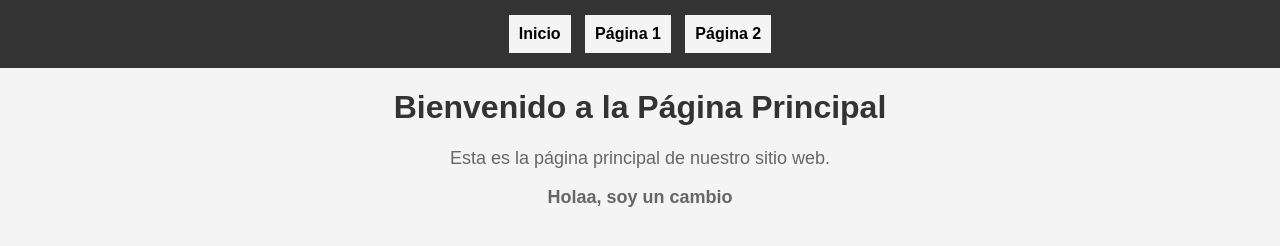
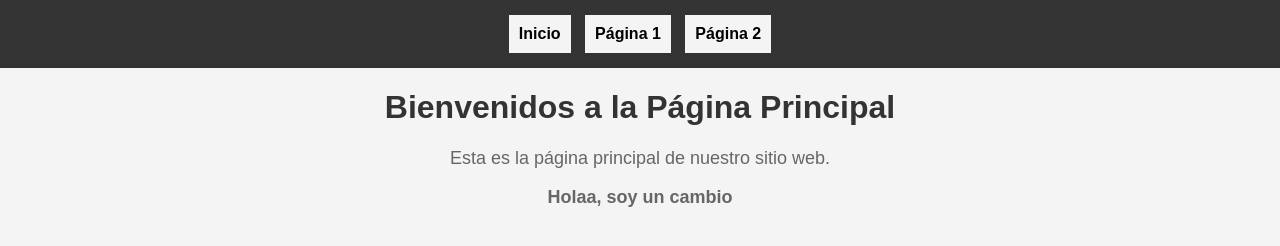
Before and after one commit to CASV2001/parcial1_cloud, a plain HTML site: page index.html in a window 1280 px wide. Drawn offline with Linux system fonts and the light colour scheme.

Commit message:
Cambio en clase

```diff
--- a/index.html
+++ b/index.html
@@ -12,7 +12,7 @@
         <button onclick="location.href='pagina1.html'">Página 1</button>
         <button onclick="location.href='pagina2.html'">Página 2</button>
     </nav>
-    <h1>Bienvenido a la Página Principal</h1>
+    <h1>Bienvenidos a la Página Principal</h1>
     <p>Esta es la página principal de nuestro sitio web.</p>
 
     <p><b>Holaa, soy un cambio</b></p>
```
